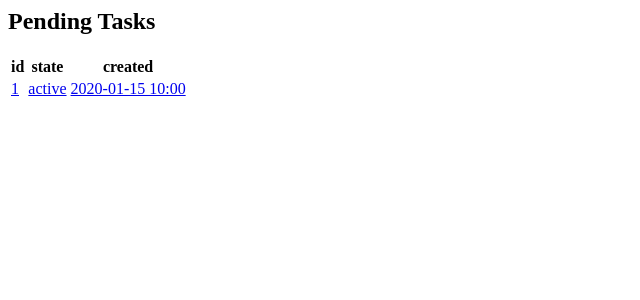
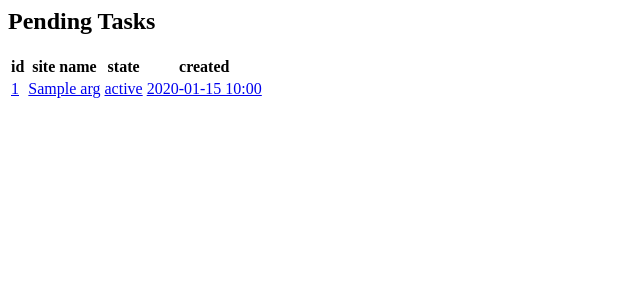
Before and after one commit to rexzhang/pelican-publisher, a Django app: template pp_core/templates/pp_core/task/_pending_list.html in a window 1280 px wide. Shown: the top 300 px of the page, without its empty margins (0-640 px from the left). Run offline with Django 3.2, Linux system fonts and the light colour scheme; the template is opened without the code that fills it: most values are stand-ins (such as "Sample title", 1, 10 or a date in 2020).

Commit message:
Update UI

```diff
--- a/pp_core/templates/pp_core/task/_finished_list.html
+++ b/pp_core/templates/pp_core/task/_finished_list.html
@@ -5,6 +5,7 @@
     <thead>
       <tr>
         <th>id</th>
+        <th>site name</th>
         <th>state</th>
         <th>created</th>
         <th>started</th>
@@ -16,6 +17,9 @@
         <tr>
           <td>
             <a href="{% url 'task-detail' task.id %}" class="row-link">{{ task.id }}</a>
+          </td>
+          <td>
+            <a href="{% url 'task-detail' task.id %}" class="row-link" tabindex="-1">{{ task.args|first }}</a>
           </td>
           <td>
             <a href="{% url 'task-detail' task.id %}" class="row-link" tabindex="-1">{{ task.state }}</a>
--- a/pp_core/templates/pp_core/task/_pending_list.html
+++ b/pp_core/templates/pp_core/task/_pending_list.html
@@ -5,6 +5,7 @@
     <thead>
       <tr>
         <th>id</th>
+        <th>site name</th>
         <th>state</th>
         <th>created</th>
       </tr>
@@ -14,6 +15,9 @@
         <tr>
           <td>
             <a href="{% url 'task-detail' task.id %}" class="row-link">{{ task.id }}</a>
+          </td>
+          <td>
+            <a href="{% url 'task-detail' task.id %}" class="row-link" tabindex="-1">{{ task.args|first }}</a>
           </td>
           <td>
             <a href="{% url 'task-detail' task.id %}" class="row-link" tabindex="-1">{{ task.state }}</a>
```
